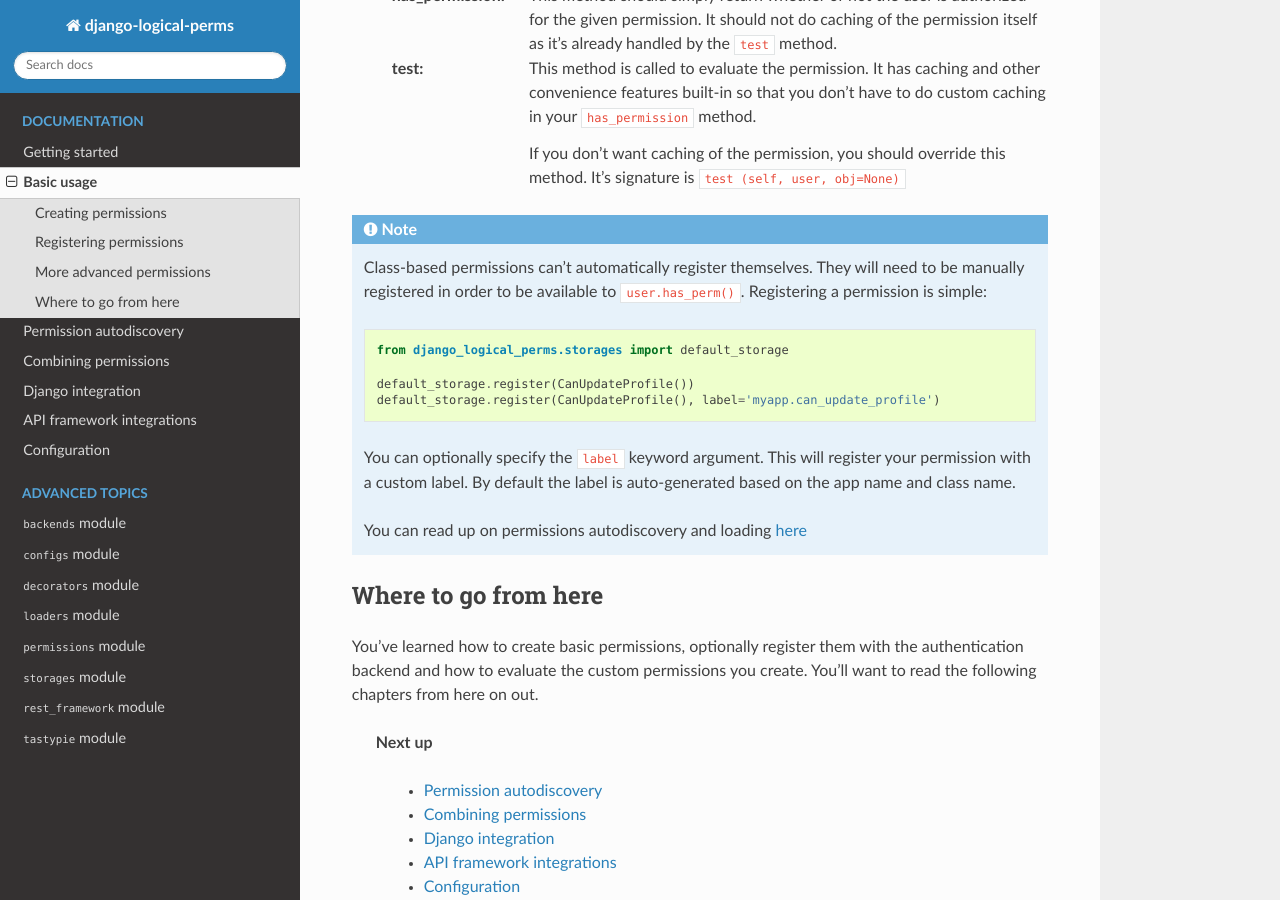
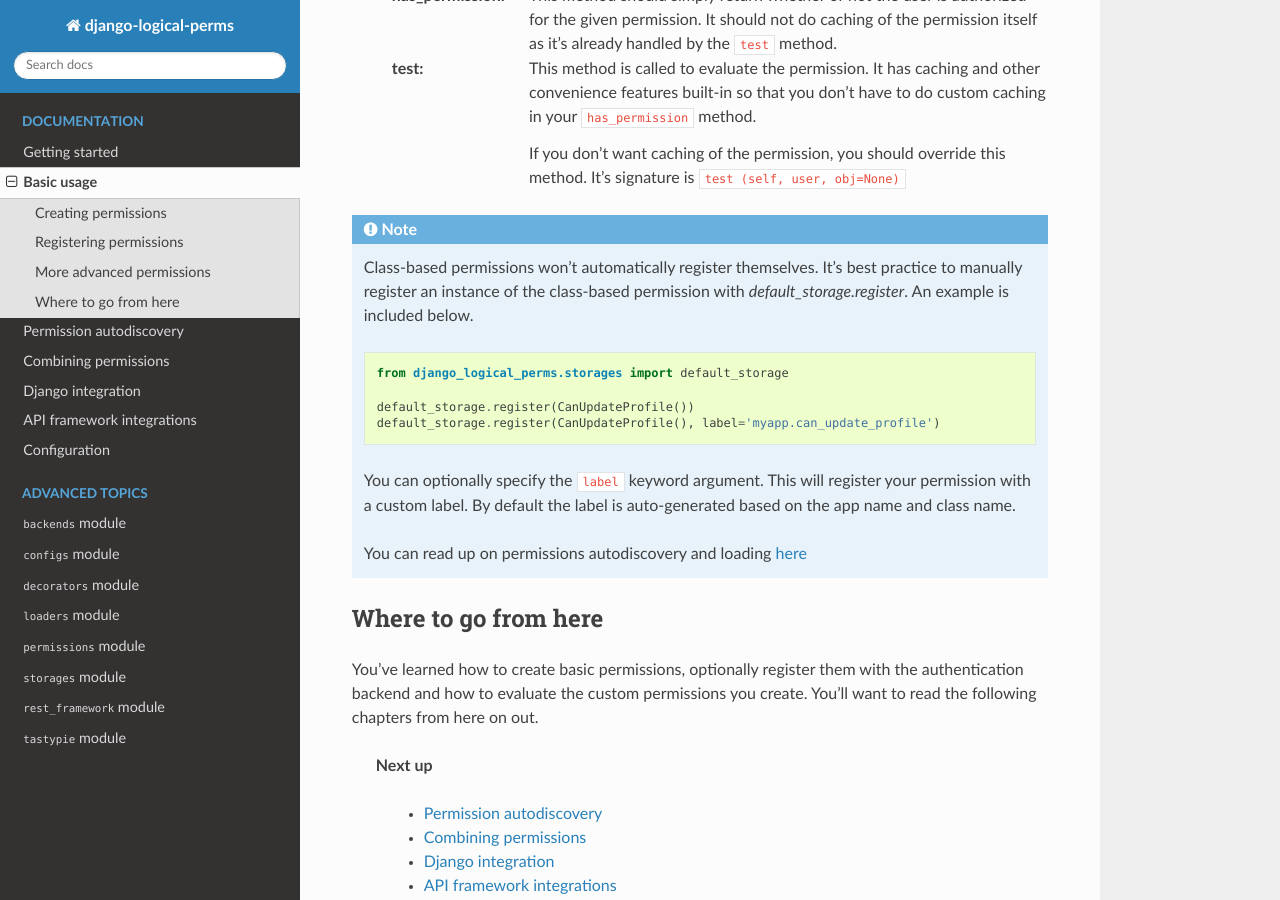
Before and after one commit to wearespindle/django-logical-perms, a Sphinx documentation site: the page built from docs/basic.rst, in a window 1280 px wide and 900 px high, scrolled down 2145 px. Built offline with Sphinx 7.4.7 and the Read the Docs theme 2.0.0, drawn with Linux system fonts in a browser that asks for light colours; the version number could not be read and is left out.

Commit message:
Registering class-based permissions

```diff
--- a/docs/basic.rst
+++ b/docs/basic.rst
@@ -105,8 +105,8 @@
         (self, user, obj=None)``
 
 .. note::
-    Class-based permissions can't automatically register themselves. They will need to be manually registered in
-    order to be available to ``user.has_perm()``. Registering a permission is simple:
+    Class-based permissions won't automatically register themselves. It's best practice to manually register
+    an instance of the class-based permission with `default_storage.register`. An example is included below.
     ::
 
         from django_logical_perms.storages import default_storage
```
